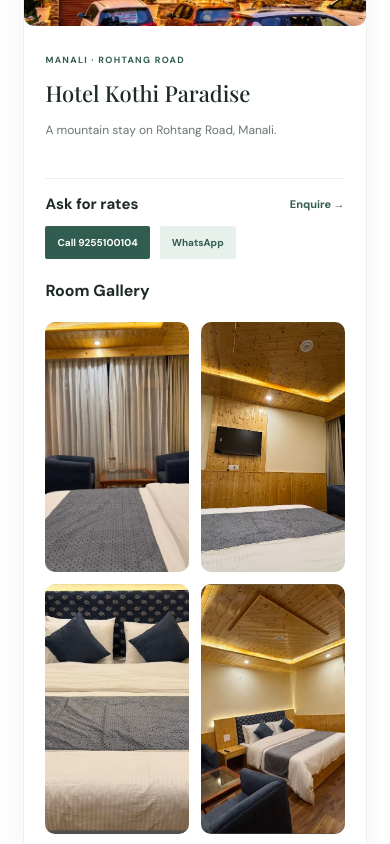
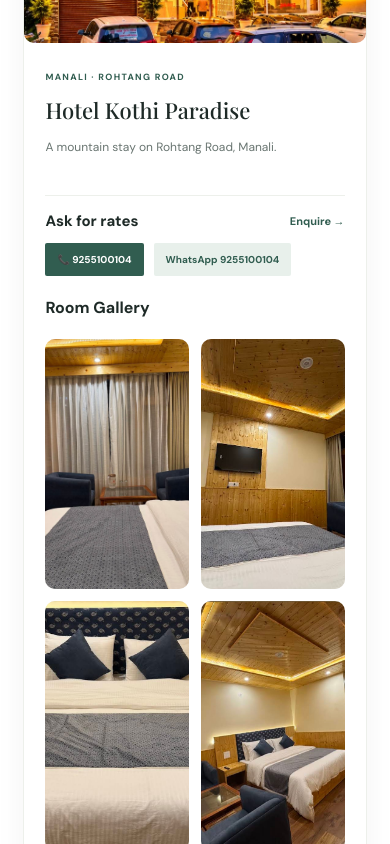
Before and after one commit to 9255100104/makewaytrip-website, a plain HTML site: page index.html in a window 390 px wide. Shown: the part 1156-2000 px from the top of the page. Drawn offline with nearby package versions, Linux system fonts and the light colour scheme.

Commit message:
Enhance contact section with phone and WhatsApp links
Updated contact information and added WhatsApp links with phone numbers.

```diff
--- a/index.html
+++ b/index.html
@@ -36,7 +36,7 @@
 </section>
 
 <section class="search-strip">
-  <div><span class="search-icon">⌖</span><span data-en="Plan your next getaway" data-hi="अपनी अगली यात्रा प्लान करें">Plan your next getaway</span></div>
+  <div><span class="search-icon">⌖</span><span data-en="Plan your next getaway · Call +91 92551 00104" data-hi="अपनी अगली यात्रा प्लान करें · कॉल +91 92551 00104">Plan your next getaway · Call +91 92551 00104</span></div>
   <a href="#contact" data-en="Enquire now →" data-hi="अभी पूछताछ करें →">Enquire now →</a>
 </section>
 
@@ -60,8 +60,8 @@
           <a href="#contact" class="text-link">Enquire →</a>
         </div>
         <div class="quick-actions">
-          <a href="tel:+919255100104">Call 9255100104</a>
-          <a href="https://wa.me" target="_blank">WhatsApp</a>
+          <a href="tel:+919255100104">📞 9255100104</a>
+          <a href="https://wa.me." target="_blank">WhatsApp 9255100104</a>
         </div>
         <h4>Room Gallery</h4>
         <div class="photo-gallery">
@@ -85,8 +85,8 @@
           <a href="#contact" class="text-link">Enquire →</a>
         </div>
         <div class="quick-actions">
-          <a href="tel:+919255100104">Call 9255100104</a>
-          <a href="https://wa.me" target="_blank">WhatsApp</a>
+          <a href="tel:+919255100104">📞 9255100104</a>
+          <a href="https://wa.me." target="_blank">WhatsApp 9255100104</a>
         </div>
         <h4>Photo Gallery</h4>
         <div class="photo-gallery">
@@ -113,8 +113,8 @@
           <a href="#contact" class="text-link">Enquire →</a>
         </div>
         <div class="quick-actions">
-          <a href="tel:+919255100104">Call 9255100104</a>
-          <a href="https://wa.me" target="_blank">WhatsApp</a>
+          <a href="tel:+919255100104">📞 9255100104</a>
+          <a href="https://wa.me." target="_blank">WhatsApp 9255100104</a>
         </div>
         <h4>Photo Gallery</h4>
         <div class="photo-gallery">
@@ -145,8 +145,8 @@
           <a href="#contact" class="text-link">Enquire →</a>
         </div>
         <div class="quick-actions">
-          <a href="tel:+918571813076">Call 8571813076</a>
-          <a href="https://wa.me" target="_blank">WhatsApp</a>
+          <a href="tel:+918571813076">📞 8571813076</a>
+          <a href="https://wa.me." target="_blank">WhatsApp 8571813076</a>
         </div>
         <h4>Photo Gallery</h4>
         <div class="photo-gallery">
@@ -175,16 +175,3 @@
           <span class="price">Ask for rates</span>
           <a href="#contact" class="text-link">Enquire →</a>
         </div>
-        <div class="quick-actions">
-          <a href="tel:+919255100104">Call 9255100104</a>
-          <a href="https://wa.me" target="_blank">WhatsApp</a>
-        </div>
-        <h4>Photo Gallery</h4>
-        <div class="photo-gallery">
-          <img src="krishna-apartment-banner.jpg" alt="Krishna Apartment Banner" loading="lazy">
-          <img src="KIRSHANA%20APARTMENT%20-%20Copy.png" alt="Krishna Apartment View" loading="lazy">
-        </div>
-      </div>
-    </article>
-
-  </div>
```
